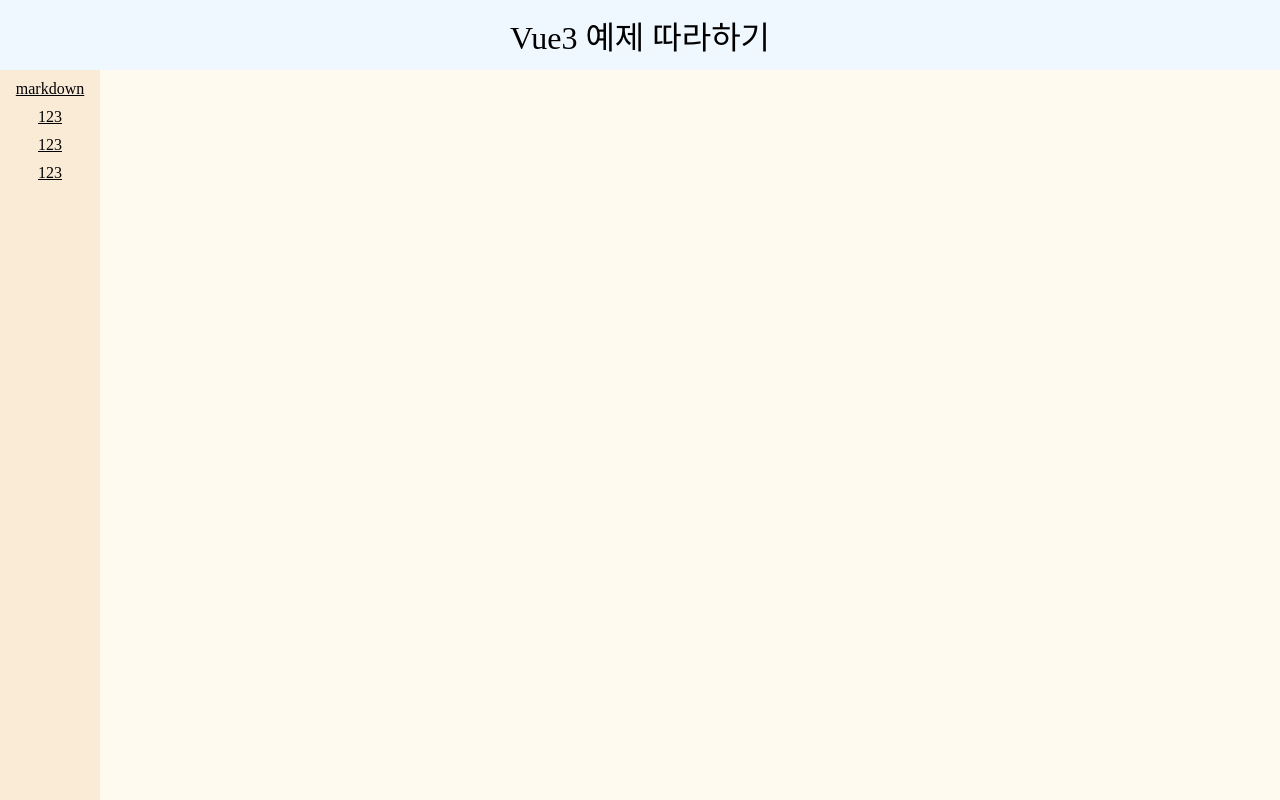
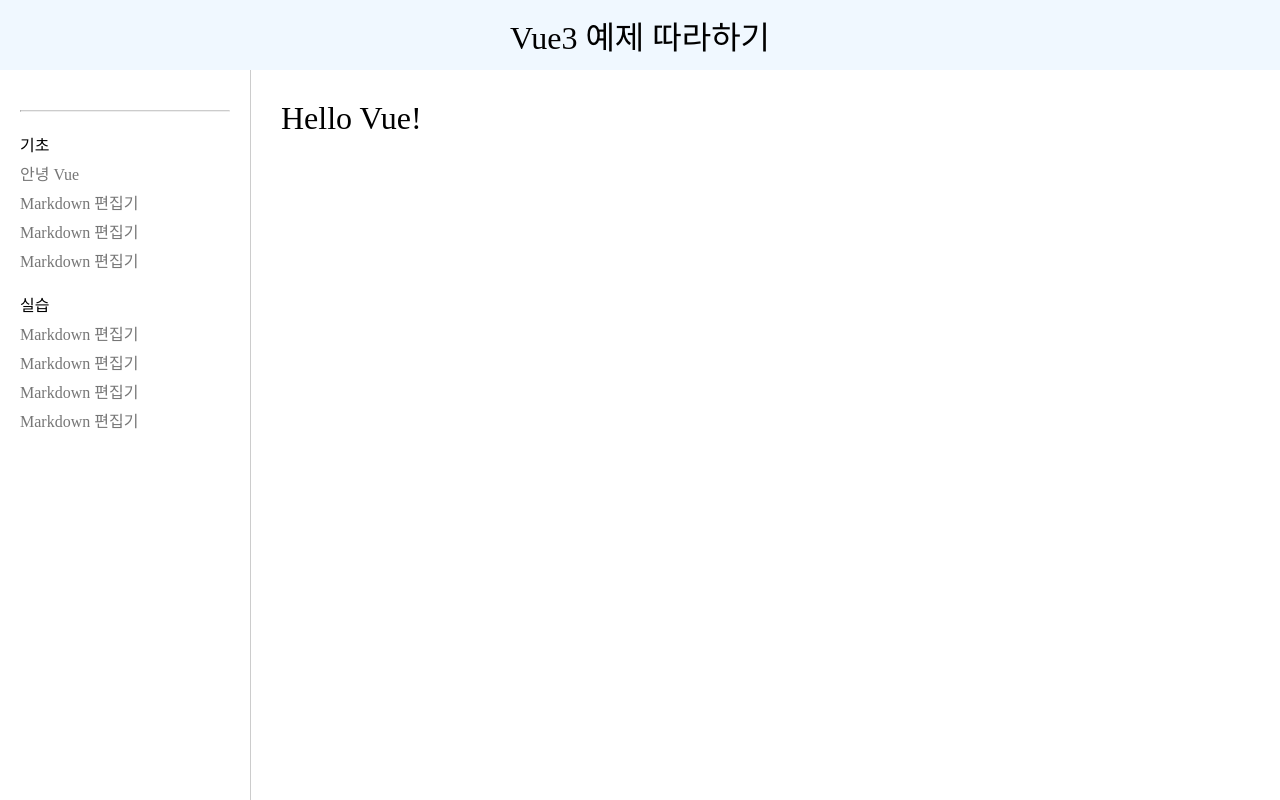
Before and after one commit to HaejinYang/vue-examples, a Vue app: page /hellovue in a window 1280 px wide. Built offline with nearby package versions, Linux system fonts and the light colour scheme; the HTML template or start-up script is replaced by a standard one.

Commit message:
vue 예제를 따라하기 위해 사이드 및 컨텐츠 부위도 따라 구현함

```diff
--- a/src/assets/main.css
+++ b/src/assets/main.css
@@ -1 +1,7 @@
 @import './base.css';
+
+:root {
+  --primary-string-color: #42b883;
+  --weak-string-color: #3c3c3cb3;
+  --weak-line-color: #cccccc;
+}
--- a/src/components/layout/AppContent.vue
+++ b/src/components/layout/AppContent.vue
@@ -13,6 +13,7 @@
   flex-grow: 1;
   display: flex;
   flex-direction: column;
-  background-color: floralwhite;
+  padding: 30px;
+  border-left: 1px solid #cccccc;
 }
 </style>
--- a/src/components/layout/AppSide.vue
+++ b/src/components/layout/AppSide.vue
@@ -1,25 +1,88 @@
-<script setup lang="ts"></script>
+<script setup lang="ts">
+import { ref } from 'vue'
+
+const id = ref(0)
+
+const basicRoutes = [
+  { path: '/hellovue', name: '안녕 Vue', id: id.value++ },
+  { path: '/markdown', name: 'Markdown 편집기', id: id.value++ },
+  { path: '/markdown', name: 'Markdown 편집기', id: id.value++ },
+  { path: '/markdown', name: 'Markdown 편집기', id: id.value++ },
+]
+
+const practiveRoutes = [
+  { path: '/markdown', name: 'Markdown 편집기', id: id.value++ },
+  { path: '/markdown', name: 'Markdown 편집기', id: id.value++ },
+  { path: '/markdown', name: 'Markdown 편집기', id: id.value++ },
+  { path: '/markdown', name: 'Markdown 편집기', id: id.value++ },
+]
+
+const activeRouterId = ref(-1)
+const setActive = (id: number) => {
+  activeRouterId.value = id
+}
+</script>
 
 <template>
   <div class="side">
-    <RouterLink to="/markdown" class="link">markdown</RouterLink>
-    <RouterLink to="/" class="link">123</RouterLink>
-    <RouterLink to="/" class="link">123</RouterLink>
-    <RouterLink to="/" class="link">123</RouterLink>
+    <hr class="horizontal-line" />
+    <div class="side-container">
+      <p>기초</p>
+      <div class="side-item" v-for="route in basicRoutes" :key="route.id">
+        <RouterLink
+          :to="route.path"
+          :class="{ active: activeRouterId == route.id, router: true }"
+          @click="setActive(route.id)"
+        >
+          {{ route.name }}
+        </RouterLink>
+      </div>
+    </div>
+
+    <div class="side-container">
+      <p>실습</p>
+      <div class="side-item" v-for="route in practiveRoutes" :key="route.id">
+        <RouterLink
+          :to="route.path"
+          :class="{ active: activeRouterId == route.id, router: true }"
+          @click="setActive(route.id)"
+        >
+          {{ route.name }}
+        </RouterLink>
+      </div>
+    </div>
   </div>
 </template>
 
 <style scoped>
 .side {
-  display: flex;
-  flex-direction: column;
-  align-items: center;
-  width: 100px;
-  background-color: antiquewhite;
-  padding-top: 5px;
+  width: 250px;
+
+  .side-container {
+    padding: 20px 20px 0px 20px;
+
+    .side-item {
+      padding-top: 5px;
+    }
+  }
 }
-.link {
-  color: black;
-  padding: 5px;
+
+.router {
+  color: var(--weak-string-color);
+  text-decoration: none;
+  transition: color 0.3s ease-in-out;
+
+  &:not(.active):hover {
+    color: black;
+  }
+}
+
+.active {
+  color: var(--primary-string-color);
+}
+
+.horizontal-line {
+  border-top: 1px solid var(--weak-line-color);
+  margin: 40px 20px 0 20px;
 }
 </style>
--- a/src/router/index.ts
+++ b/src/router/index.ts
@@ -1,6 +1,7 @@
 import { createRouter, createWebHistory } from 'vue-router'
 import HomeView from '../views/HomeView.vue'
 import MarkDownView from '@/views/MarkDownView.vue'
+import HelloVue from '@/views/HelloVue.vue'
 
 const router = createRouter({
   history: createWebHistory(import.meta.env.BASE_URL),
@@ -15,6 +16,11 @@
       name: 'markdown',
       component: MarkDownView,
     },
+    {
+      path: '/hellovue',
+      name: 'hellovue',
+      component: HelloVue,
+    },
     // {
     //   path: '/about',
     //   name: 'about',
--- /dev/null
+++ b/src/views/HelloVue.vue
@@ -0,0 +1,12 @@
+<script setup lang="ts">
+import { ref } from 'vue'
+const message = ref('Hello Vue!')
+</script>
+
+<template>
+  <h1>
+    {{ message }}
+  </h1>
+</template>
+
+<style scoped></style>
```
